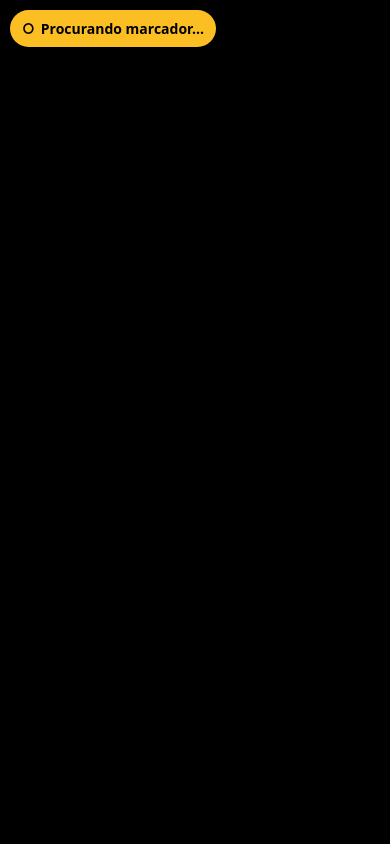
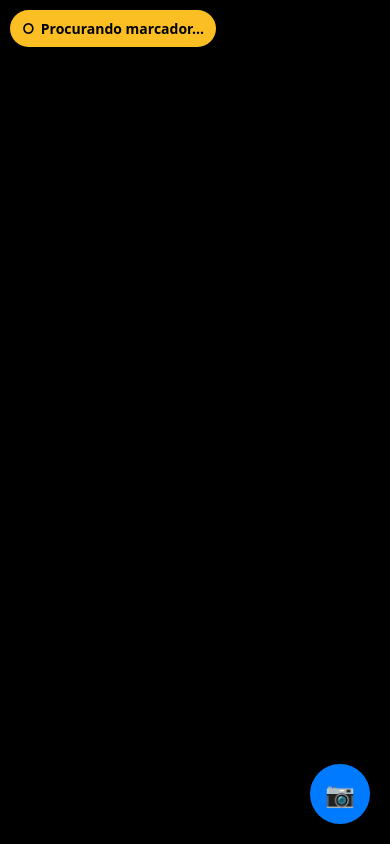
Before and after one commit to TonyMPCastro/Realidade_Aumentada_React, a React (Vite) app: page /viewer in a window 390 px wide. Built offline with nearby package versions, Linux system fonts and the light colour scheme.

Commit message:
fix: mobile

```diff
--- a/src/components/ArViewer.jsx
+++ b/src/components/ArViewer.jsx
@@ -118,25 +118,44 @@ const ArViewer = () => {
       const video = document.querySelector('#arjs-video');
       const canvas = document.querySelector('.a-canvas');
       const container = document.querySelector('#camera-frame');
+      const scene = document.querySelector('a-scene');
 
       if (container) {
         const rect = container.getBoundingClientRect();
+        const width = window.innerWidth;
+        const height = window.innerHeight;
 
         if (video) {
-          video.style.setProperty('width', `${rect.width}px`, 'important');
-          video.style.setProperty('height', `${rect.height}px`, 'important');
+          video.style.setProperty('width', `${width}px`, 'important');
+          video.style.setProperty('height', `${height}px`, 'important');
           video.style.setProperty('position', 'fixed', 'important');
-          video.style.setProperty('top', `${rect.top}px`, 'important');
-          video.style.setProperty('left', `${rect.left}px`, 'important');
+          video.style.setProperty('top', '0px', 'important');
+          video.style.setProperty('left', '0px', 'important');
           video.style.setProperty('object-fit', 'cover', 'important');
-          video.style.setProperty('margin-left', '0px', 'important');
-          video.style.setProperty('margin-top', '0px', 'important');
+          video.style.setProperty('margin', '0px', 'important');
+          video.style.setProperty('padding', '0px', 'important');
+          video.style.setProperty('border', 'none', 'important');
           video.style.zIndex = '0';
         }
 
         if (canvas) {
-          canvas.style.setProperty('width', `${rect.width}px`, 'important');
-          canvas.style.setProperty('height', `${rect.height}px`, 'important');
+          canvas.style.setProperty('width', `${width}px`, 'important');
+          canvas.style.setProperty('height', `${height}px`, 'important');
+          canvas.style.setProperty('top', '0px', 'important');
+          canvas.style.setProperty('left', '0px', 'important');
+          canvas.style.setProperty('position', 'fixed', 'important');
+          canvas.style.setProperty('margin', '0px', 'important');
+          canvas.style.setProperty('padding', '0px', 'important');
+        }
+
+        if (scene) {
+          scene.style.setProperty('width', `${width}px`, 'important');
+          scene.style.setProperty('height', `${height}px`, 'important');
+          scene.style.setProperty('position', 'fixed', 'important');
+          scene.style.setProperty('top', '0px', 'important');
+          scene.style.setProperty('left', '0px', 'important');
+          scene.style.setProperty('margin', '0px', 'important');
+          scene.style.setProperty('padding', '0px', 'important');
         }
       }
     };
@@ -419,7 +438,17 @@ const ArViewer = () => {
   };
 
   return (
-    <div className="d-flex flex-column align-items-center" style={{ height: '100dvh', width: '100vw', backgroundColor: 'transparent', overflow: 'hidden' }}>
+    <div className="d-flex flex-column align-items-center" style={{
+      height: '100dvh',
+      width: '100vw',
+      backgroundColor: '#000000',
+      overflow: 'hidden',
+      margin: 0,
+      padding: 0,
+      position: 'fixed',
+      top: 0,
+      left: 0
+    }}>
       <style>
         {`
           .a-canvas {
@@ -473,7 +502,20 @@ const ArViewer = () => {
       </style>
 
       {/* Quadro da Câmera (Topo) */}
-      <div id="camera-frame" style={{ width: '100%', flex: '1', position: 'relative', overflow: 'hidden', backgroundColor: 'transparent', touchAction: 'none' }}>
+      <div id="camera-frame" style={{
+        width: '100vw',
+        height: '100dvh',
+        position: 'fixed',
+        top: 0,
+        left: 0,
+        overflow: 'hidden',
+        backgroundColor: '#000000',
+        touchAction: 'none',
+        zIndex: 1,
+        margin: 0,
+        padding: 0,
+        border: 'none'
+      }}>
         <a-scene
           key={facingMode}
           embedded
@@ -588,6 +630,39 @@ const ArViewer = () => {
             }
           `}</style>
         </div>
+
+        {/* Botão Flutuante para Trocar Câmera - Apenas Mobile */}
+        {isMobile && (
+        <button
+          onClick={toggleCamera}
+          style={{
+            position: 'absolute',
+            bottom: '20px',
+            right: '20px',
+            width: '60px',
+            height: '60px',
+            borderRadius: '50%',
+            backgroundColor: '#007bff',
+            color: 'white',
+            border: 'none',
+            fontSize: '24px',
+            cursor: 'pointer',
+            zIndex: 11,
+            boxShadow: '0 4px 12px rgba(0,0,0,0.3)',
+            display: 'flex',
+            alignItems: 'center',
+            justifyContent: 'center',
+            transition: 'transform 0.2s, box-shadow 0.2s'
+          }}
+          onMouseDown={(e) => e.currentTarget.style.transform = 'scale(0.95)'}
+          onMouseUp={(e) => e.currentTarget.style.transform = 'scale(1)'}
+          onTouchStart={(e) => e.currentTarget.style.transform = 'scale(0.95)'}
+          onTouchEnd={(e) => e.currentTarget.style.transform = 'scale(1)'}
+          title={facingMode === 'environment' ? 'Câmera Frontal' : 'Câmera Traseira'}
+        >
+          {facingMode === 'environment' ? '📷' : '🤳'}
+        </button>
+        )}
       </div>
 
       {/* Painel de Ações (Fixo ao Centro Embaixo) - Apenas em Desktop */}
```
